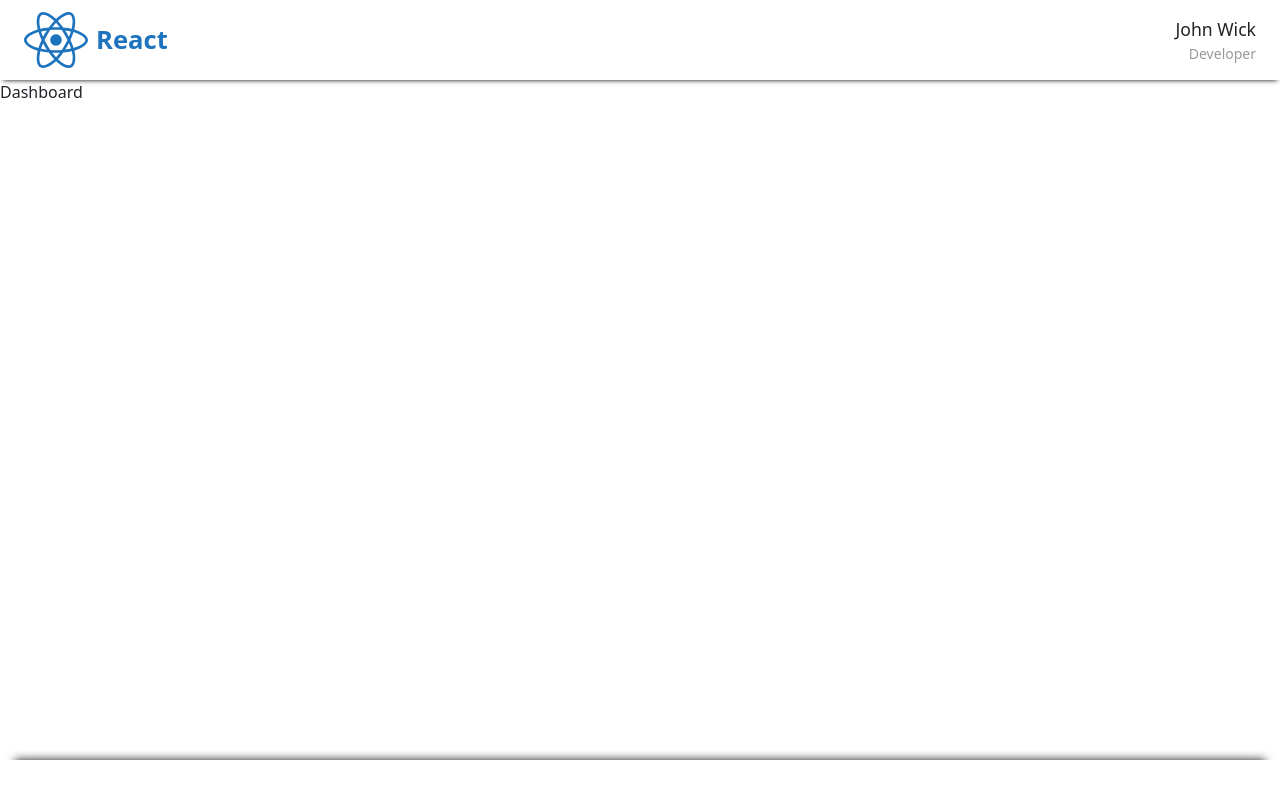
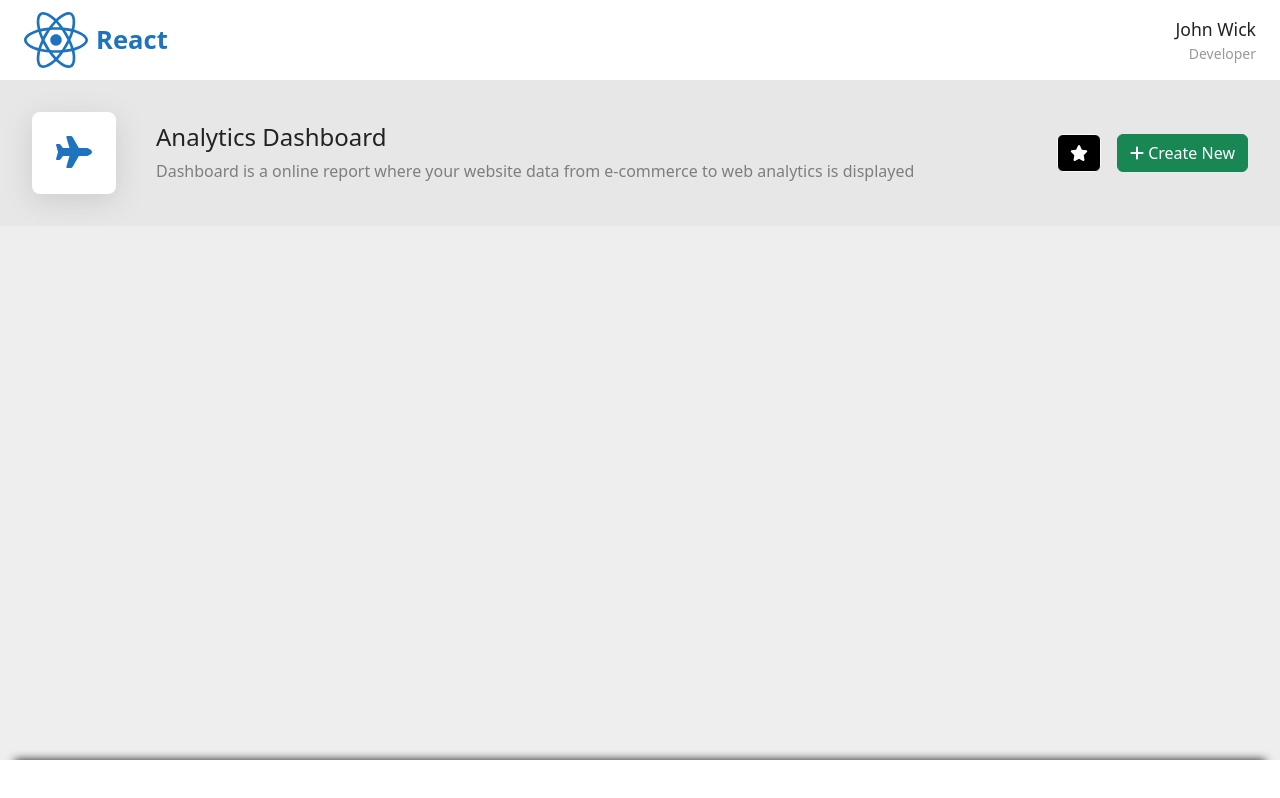
Before and after one commit to GNitin123/Dashboard-Module, a React (Vite) app: page / in a window 1280 px wide. Built offline with nearby package versions, Linux system fonts and the light colour scheme.

Commit message:
handled page header for dashboard page

```diff
--- /dev/null
+++ b/src/assets/scss/components/_dashboard.scss
@@ -0,0 +1,50 @@
+.component-dashboard {
+  background: $grey--ten;
+  height: 100%;
+  padding-bottom: 2rem;
+  &__page-header {
+    display: flex;
+    justify-content: space-between;
+    align-items: center;
+    background: $grey--three;
+    padding: 2rem;
+    &__title-wrapper {
+      display: flex;
+      gap: 2.5rem;
+      align-items: center;
+      @media screen and (max-width: 959px) {
+        margin-bottom: 1rem;
+      }
+    }
+    &__icon {
+      padding: 1.5rem;
+      border-radius: 0.5rem;
+      box-shadow: rgba(100, 100, 111, 0.2) 0px 7px 29px 0px;
+      background: $white;
+      @media screen and (max-width: 959px) {
+        display: none;
+      }
+    }
+    &__title {
+      h4 {
+        font-weight: 400;
+        color: $black--three;
+      }
+      p {
+        color: $grey;
+        padding: 0;
+        margin: 0;
+      }
+    }
+    &__star-btn {
+      color: $white !important;
+      background: $black !important;
+      margin-right: 1rem;
+    }
+    @media screen and (max-width: 959px) {
+      display: block;
+      text-align: center;
+      padding: 1rem;
+    }
+  }
+}
--- a/src/assets/scss/styles.scss
+++ b/src/assets/scss/styles.scss
@@ -1,3 +1,4 @@
 @import './variables';
 @import './typography';
 @import './layout';
+@import './components/dashboard';
--- a/src/components/Dashboard.jsx
+++ b/src/components/Dashboard.jsx
@@ -1,8 +1,36 @@
 import React from 'react'
 import defaultLayout from '../layout/defaultLayout'
+import { FontAwesomeIcon } from '@fortawesome/react-fontawesome'
+import { faPlane, faPlus, faStar } from '@fortawesome/free-solid-svg-icons'
+import { Button } from 'react-bootstrap'
 
 const Dashboard = () => {
-  return <div>Dashboard</div>
+  return (
+    <div className="component-dashboard">
+      <div className="component-dashboard__page-header">
+        <div className="component-dashboard__page-header__title-wrapper">
+          <div className="component-dashboard__page-header__icon">
+            <FontAwesomeIcon color={'#1e73be'} icon={faPlane} size="2x" />
+          </div>
+          <div className="component-dashboard__page-header__title">
+            <h4>Analytics Dashboard</h4>
+            <p>
+              Dashboard is a online report where your website data from e-commerce to web analytics
+              is displayed
+            </p>
+          </div>
+        </div>
+        <div>
+          <Button variant="light" className="component-dashboard__page-header__star-btn">
+            <FontAwesomeIcon icon={faStar} />
+          </Button>
+          <Button variant="success">
+            <FontAwesomeIcon icon={faPlus} /> Create New
+          </Button>
+        </div>
+      </div>
+    </div>
+  )
 }
 
 export default defaultLayout(Dashboard)
```
